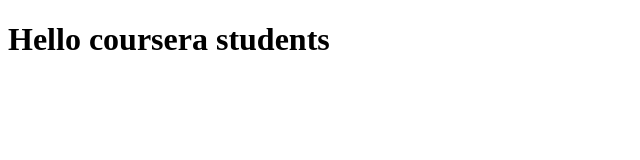
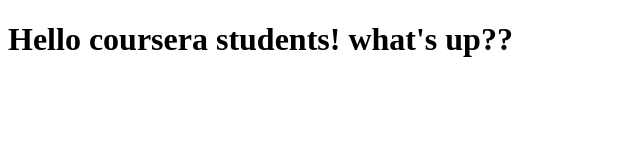
Before and after one commit to shz467/coursera-angular, a plain HTML site: page index.html in a window 1280 px wide. Shown: the whole page, without its empty margins (0-640 px from the left). Drawn offline with Linux system fonts and the light colour scheme.

Commit message:
2nd commit index.html

```diff
--- a/index.html
+++ b/index.html
@@ -5,6 +5,6 @@
     <title>Hello Madafaka</title>
   </head>
   <body>
-      <h1>Hello coursera students</h1>
+      <h1>Hello coursera students! what's up??</h1>
   </body>
 </html>
```
